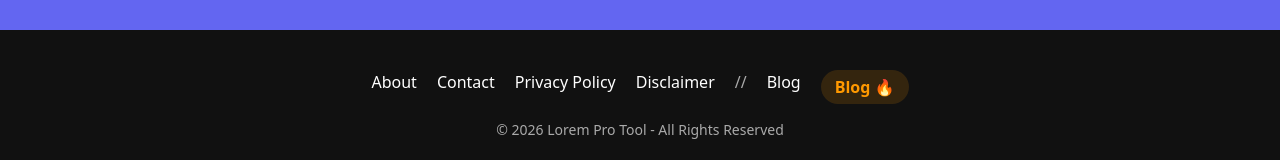
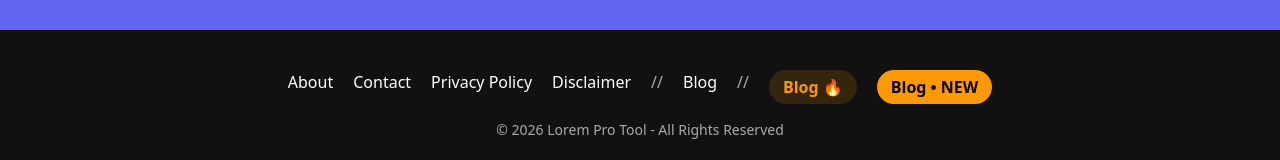
Before and after one commit to Ravs10/lorem-pro-tool, a Next.js app: page / in a window 1280 px wide. Shown: the part 1245-1405 px from the top of the page. Built offline with nearby package versions, Linux system fonts and the light colour scheme; no server answers; the database is empty.

Commit message:
Update Blog link styling in Footer component

```diff
--- a/app/components/Footer.js
+++ b/app/components/Footer.js
@@ -10,7 +10,8 @@ export default function Footer(){
         <Link href="/privacy" style={{color:"white",textDecoration:"none"}}>Privacy Policy</Link>
         <Link href="/disclaimer" style={{color:"white",textDecoration:"none"}}>Disclaimer</Link>
         //<Link href="/blog" style={{color:"white",textDecoration:"none"}}>Blog</Link>
-     <Link href="/blog" style={{color:"#ff9900", fontWeight:"800", background:"rgba(255,153,0,0.15)", padding:"5px 14px", borderRadius:"20px", textDecoration:"none"}}>Blog 🔥</Link>
+    // <Link href="/blog" style={{color:"#ff9900", fontWeight:"800", background:"rgba(255,153,0,0.15)", padding:"5px 14px", borderRadius:"20px", textDecoration:"none"}}>Blog 🔥</Link>
+ <Link href="/blog" style={{color:"black", fontWeight:"800", background:"#ff9900", padding:"5px 14px", borderRadius:"20px", textDecoration:"none"}}>Blog • NEW</Link>
   </div>
       <p style={{fontSize:"14px"}}>© {new Date().getFullYear()} Lorem Pro Tool - All Rights Reserved</p>
     </footer>
```
